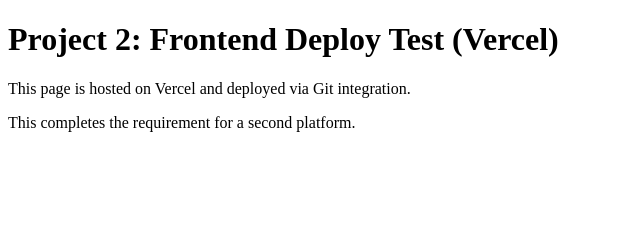
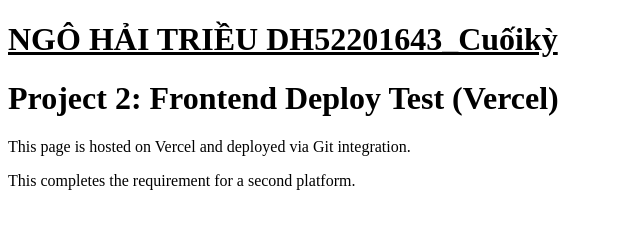
Before and after one commit to 04ngohaitrieu-ux/haitrieu-project, a website: page frontend/index.html in a window 1280 px wide. Shown: the whole page, without its empty margins (0-640 px from the left). Drawn offline with Linux system fonts and the light colour scheme.

Commit message:
Add student name: NGO HAI TRIEU DH52201643_Cuoiky

```diff
--- a/frontend/index.html
+++ b/frontend/index.html
@@ -5,6 +5,7 @@
     <title>Frontend Static Deployment Test (Vercel)</title>
 </head>
 <body>
+    <h1><u>NGÔ HẢI TRIỀU DH52201643_Cuốikỳ</u></h1>
     <h1>Project 2: Frontend Deploy Test (Vercel)</h1>
     <p>This page is hosted on Vercel and deployed via Git integration.</p>
     <p>This completes the requirement for a second platform.</p>
```
